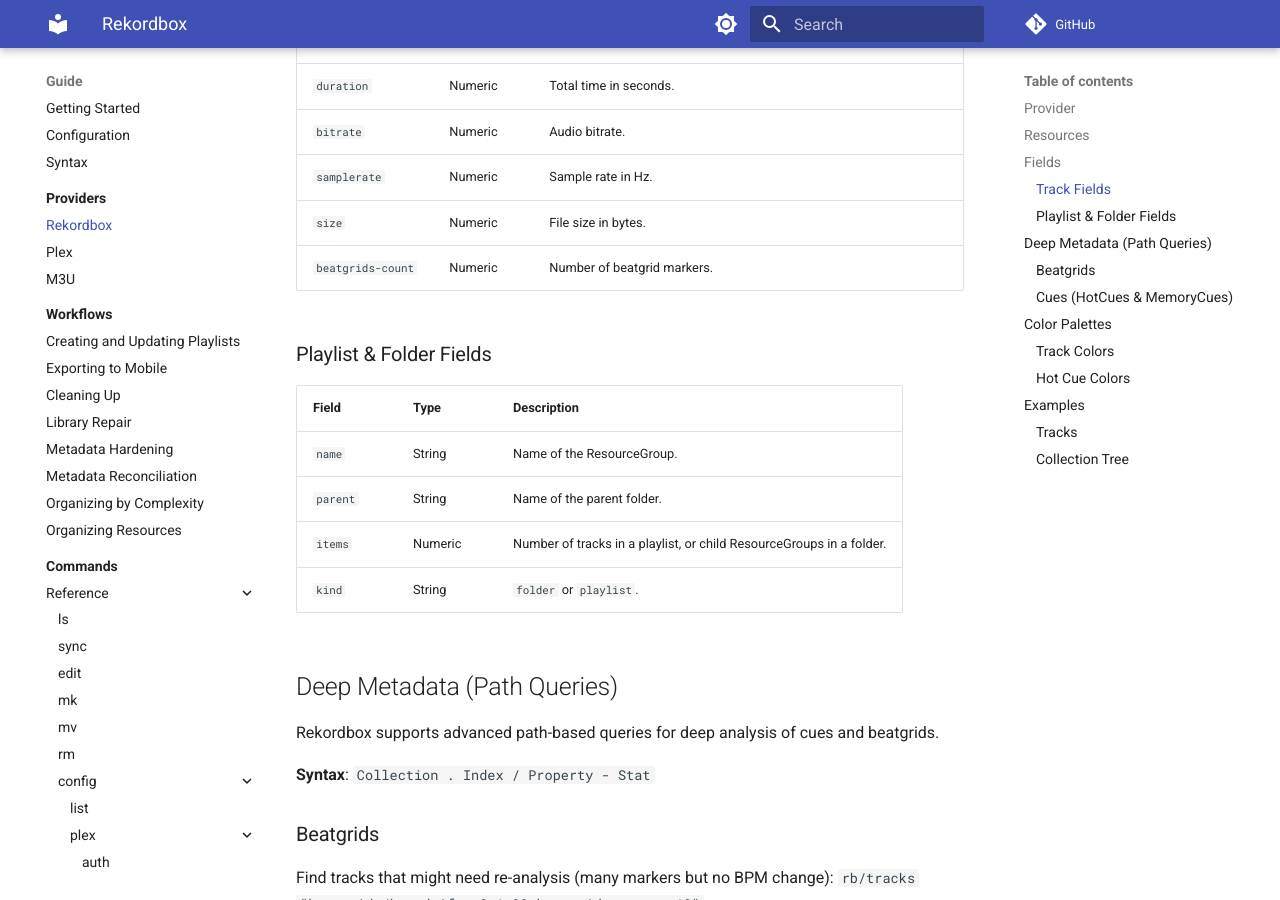
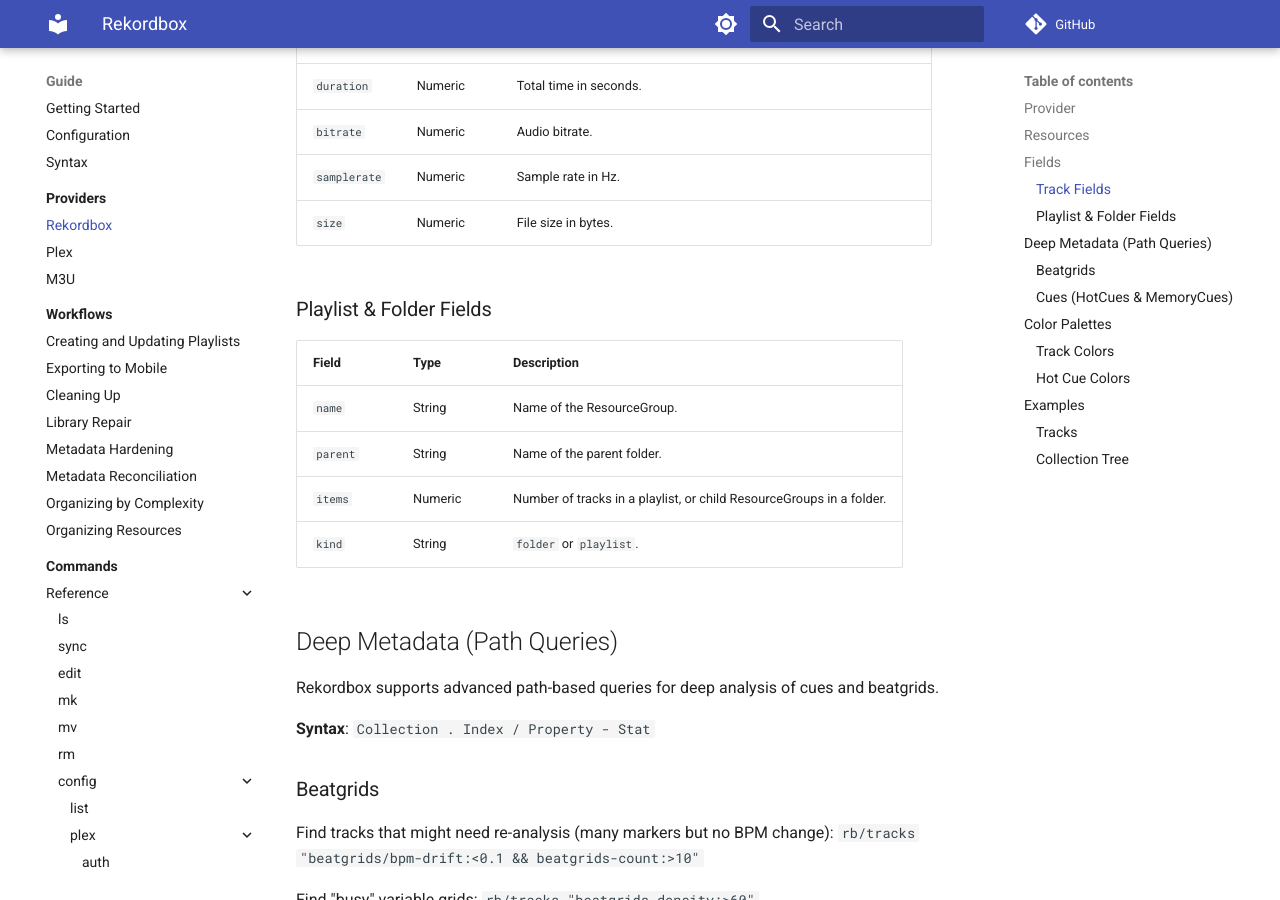
Before and after one commit to llttlltt/dj-library-tools, an MkDocs documentation site: the page built from docs/guide/query/providers/rekordbox/index.md, in a window 1280 px wide and 900 px high, scrolled down 1660 px. Built offline with MkDocs 1.6.1 and Material for MkDocs 9.7.7, drawn with Linux system fonts in a browser that asks for light colours; comment, search, counter and statistics services are not loaded.

Commit message:
docs: remove redundant beatgrids-count from static fields table

```diff
--- a/docs/guide/query/providers/rekordbox/index.md
+++ b/docs/guide/query/providers/rekordbox/index.md
@@ -42,7 +42,6 @@
 | `bitrate` | Numeric | Audio bitrate. |
 | `samplerate` | Numeric | Sample rate in Hz. |
 | `size` | Numeric | File size in bytes. |
-| `beatgrids-count` | Numeric | Number of beatgrid markers. |
 
 ### Playlist & Folder Fields
 
```
